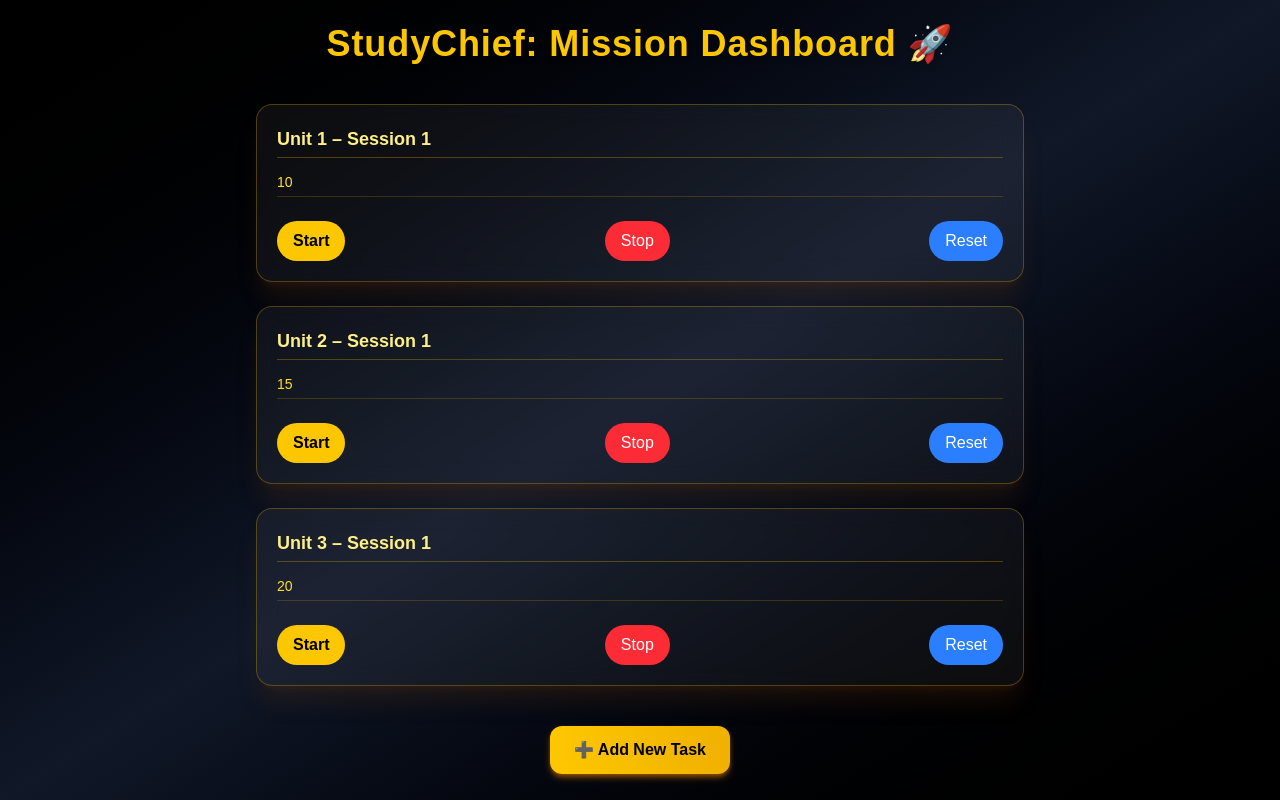
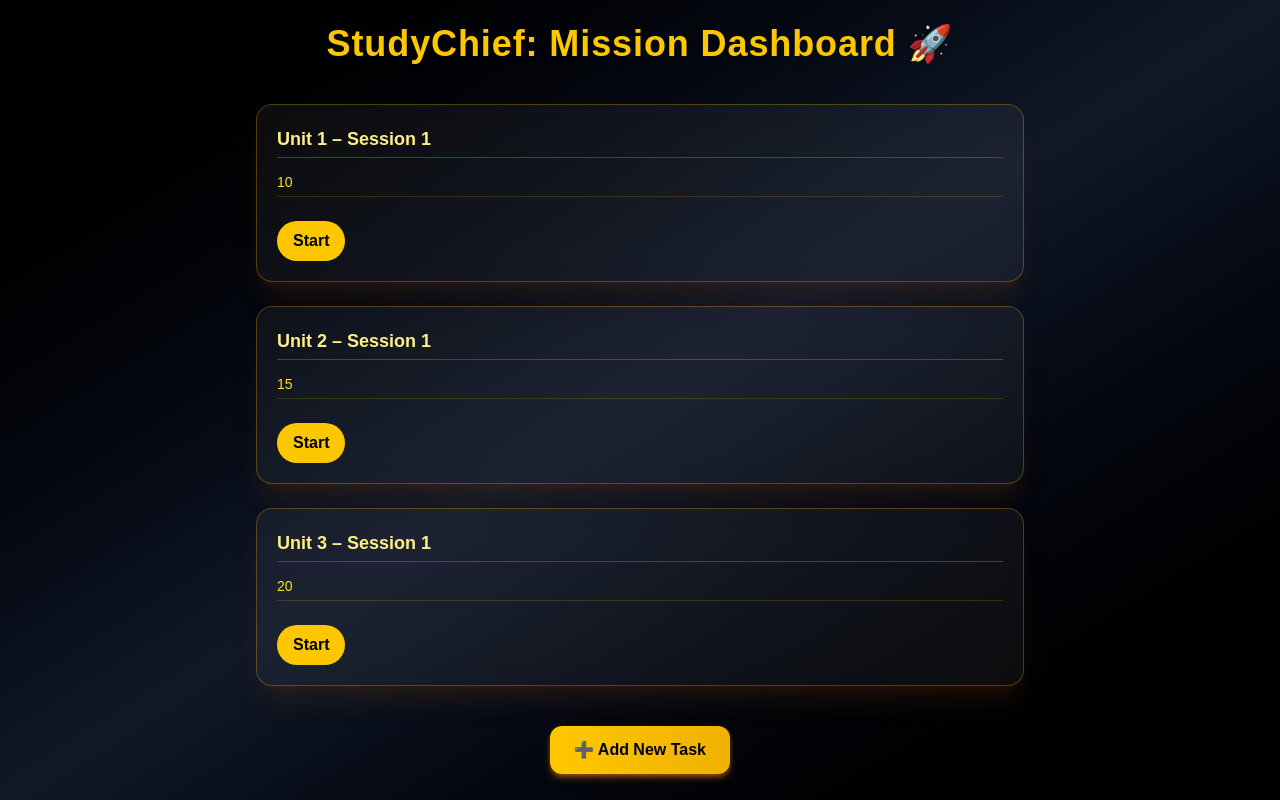
Before and after one commit to Sid-2655/StudyChief, a Next.js app: page / in a window 1280 px wide. Built offline with nearby package versions, Linux system fonts and the light colour scheme.

Commit message:
Update index.js

```diff
--- a/pages/index.js
+++ b/pages/index.js
@@ -1,48 +1,34 @@
 import { useState, useEffect } from 'react';
 
 export default function StudyChief() {
-  // Load tasks from localStorage or use default ones if none found
-  const [missions, setMissions] = useState(() => {
-    const savedMissions = localStorage.getItem('missions');
-    return savedMissions ? JSON.parse(savedMissions) : [
-      { task: 'Unit 1 – Session 1', duration: 10 },
-      { task: 'Unit 2 – Session 1', duration: 15 },
-      { task: 'Unit 3 – Session 1', duration: 20 },
-    ];
-  });
-
+  const [missions, setMissions] = useState([
+    { task: 'Unit 1 – Session 1', duration: 10 },
+    { task: 'Unit 2 – Session 1', duration: 15 },
+    { task: 'Unit 3 – Session 1', duration: 20 },
+  ]);
   const [activeIndex, setActiveIndex] = useState(null);
   const [timeLeft, setTimeLeft] = useState(0);
 
-  // Update localStorage whenever missions are updated
+  // Client-side check to safely access localStorage
   useEffect(() => {
-    localStorage.setItem('missions', JSON.stringify(missions));
-  }, [missions]);
+    if (typeof window !== 'undefined') {
+      const savedMissions = localStorage.getItem('missions');
+      if (savedMissions) {
+        setMissions(JSON.parse(savedMissions));
+      }
+    }
+  }, []);
 
   useEffect(() => {
-    let timer;
-    if (activeIndex !== null && timeLeft > 0) {
-      timer = setInterval(() => setTimeLeft((prev) => prev - 1), 1000);
-    } else if (timeLeft === 0 && activeIndex !== null) {
-      setActiveIndex(null);
+    if (typeof window !== 'undefined') {
+      // Save updated missions to localStorage whenever missions change
+      localStorage.setItem('missions', JSON.stringify(missions));
     }
-    return () => clearInterval(timer);
-  }, [timeLeft, activeIndex]);
+  }, [missions]);
 
   const startTimer = (index) => {
     setActiveIndex(index);
-    setTimeLeft(missions[index].duration * 60); // convert minutes to seconds
-  };
-
-  const stopTimer = () => {
-    setActiveIndex(null);
-    setTimeLeft(0); // Stop the timer and reset it
-  };
-
-  const resetTimer = () => {
-    if (activeIndex !== null) {
-      setTimeLeft(missions[activeIndex].duration * 60); // Reset the time for the active task
-    }
+    setTimeLeft(missions[index].duration * 60);
   };
 
   const formatTime = (secs) => {
@@ -104,18 +90,6 @@ export default function StudyChief() {
               >
                 {activeIndex === idx ? 'Running...' : 'Start'}
               </button>
-              <button
-                onClick={stopTimer}
-                className="ml-2 px-4 py-2 bg-red-500 text-white rounded-full hover:bg-red-400 transition-all"
-              >
-                Stop
-              </button>
-              <button
-                onClick={resetTimer}
-                className="ml-2 px-4 py-2 bg-blue-500 text-white rounded-full hover:bg-blue-400 transition-all"
-              >
-                Reset
-              </button>
               {activeIndex === idx && (
                 <span className="text-lg font-mono animate-pulse">⏱ {formatTime(timeLeft)}</span>
               )}
```
